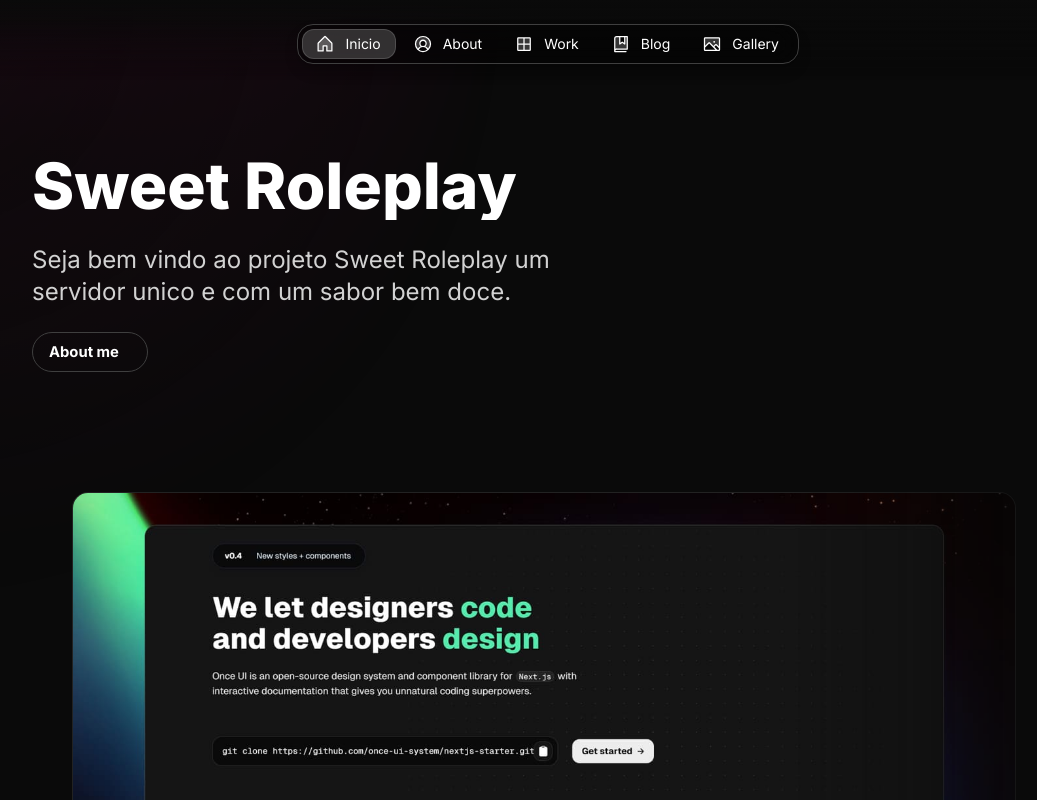
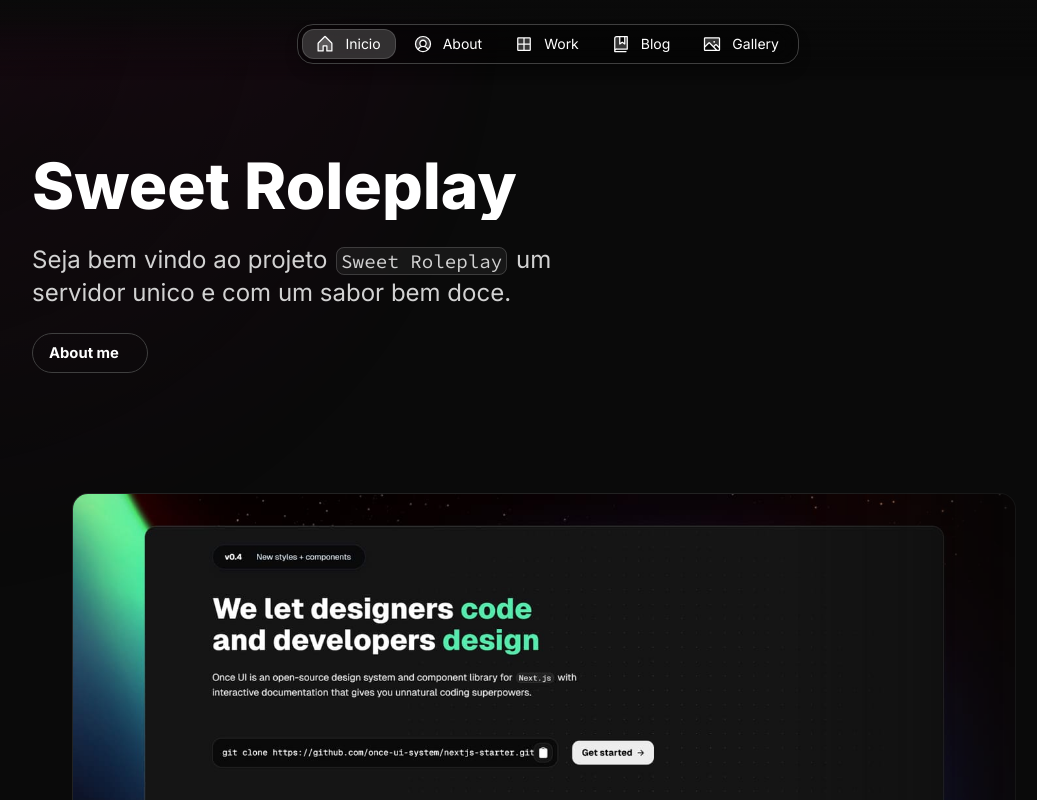
Before and after one commit to flynnzin/sweet_nexjsj, a Next.js app: page /en in a window 1280 px wide. Shown: the top 800 px of the page, without its empty margins (96-1133 px from the left). Built offline with nearby package versions, Linux system fonts and the light colour scheme.

Commit message:
Update content.js

```diff
--- a/src/app/resources/content.js
+++ b/src/app/resources/content.js
@@ -1,4 +1,4 @@
-// import { InlineCode } from "@/once-ui/components";
+import { InlineCode } from "@/once-ui/components";
 
 const person = {
     firstName: 'Cristopher',
@@ -43,7 +43,7 @@
     title: `Sweet Roleplay`,
     description: `Portfolio website showcasing my work as a ${person.role}`,
     headline: <>Sweet Roleplay</>,
-    subline: <>Seja bem vindo ao projeto Sweet Roleplay um servidor unico e com um sabor bem doce.</>
+    subline: <>Seja bem vindo ao projeto <InlineCode>Sweet Roleplay</InlineCode> um servidor unico e com um sabor bem doce.</>
     // subline: <>I'm Selene, a design engineer at <InlineCode>FLY</InlineCode>, where I craft intuitive<br/> user experiences. After hours, I build my own projects.</>
 }
 
```
